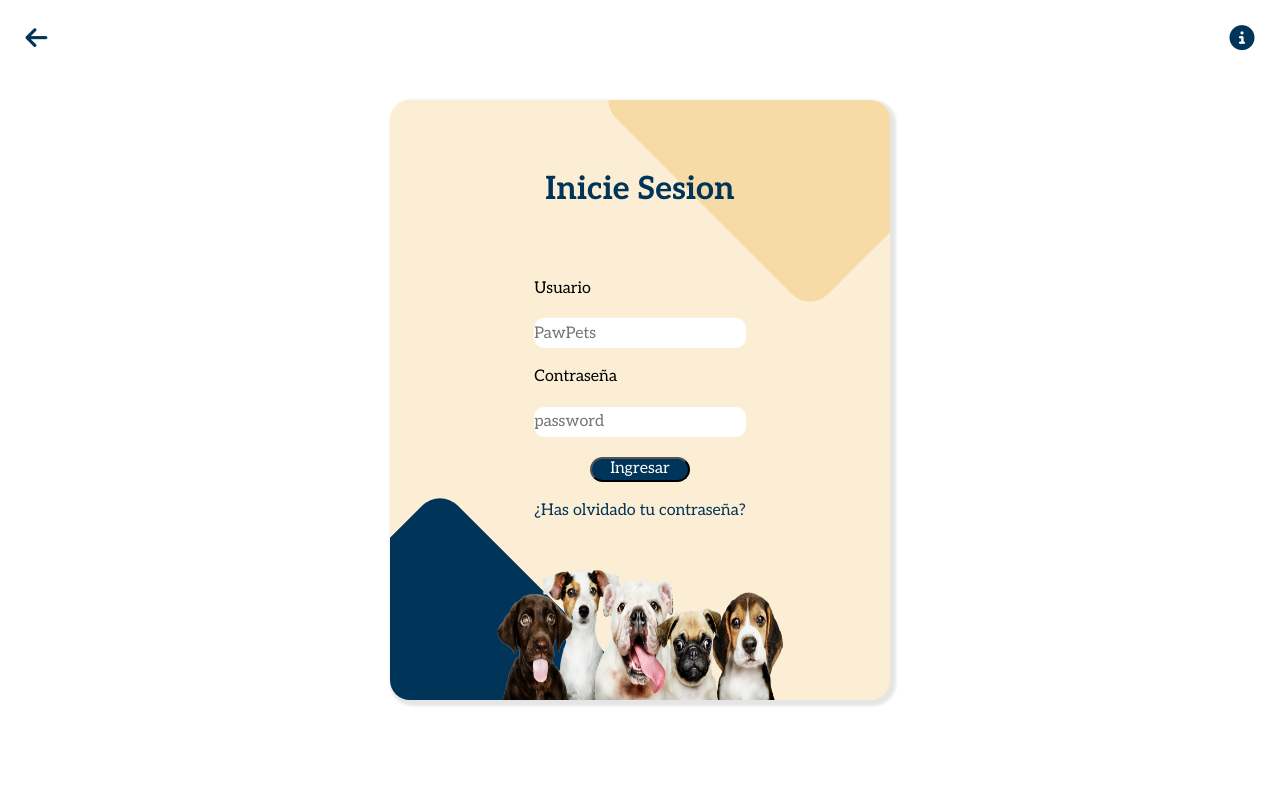
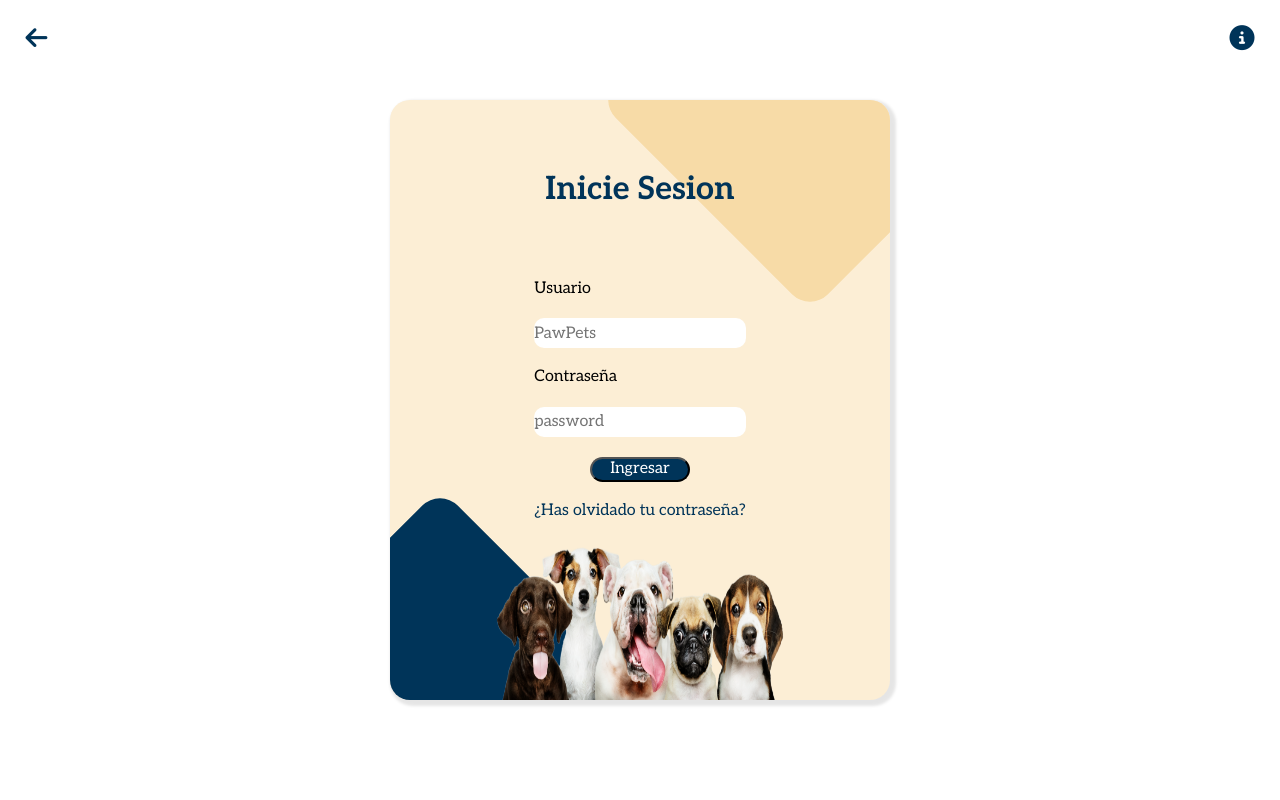
Before and after one commit to Andresjl389/PawPalace, a Django app: page /login/ in a window 1280 px wide. Run offline with Django 4.2, Linux system fonts and the light colour scheme; some libraries are stand-ins or nearby versions.

Commit message:
Login changes

```diff
--- a/static/css/login.css
+++ b/static/css/login.css
@@ -127,7 +127,7 @@ form ~ a{
 .dogsdecoration{
     position: absolute;
     width: 500px;
-    height: 30%;
+    height: 35%;
     z-index: 1;
     bottom: 0;
 }
```
